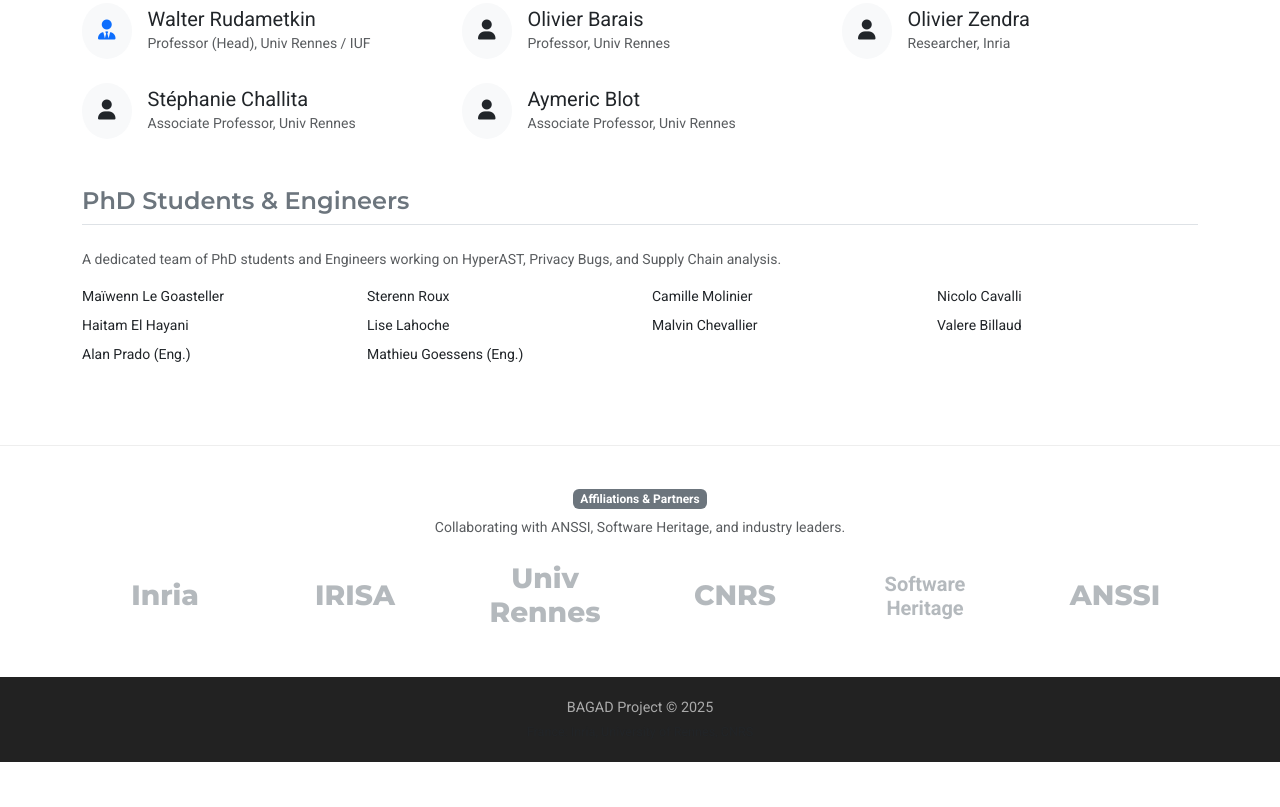
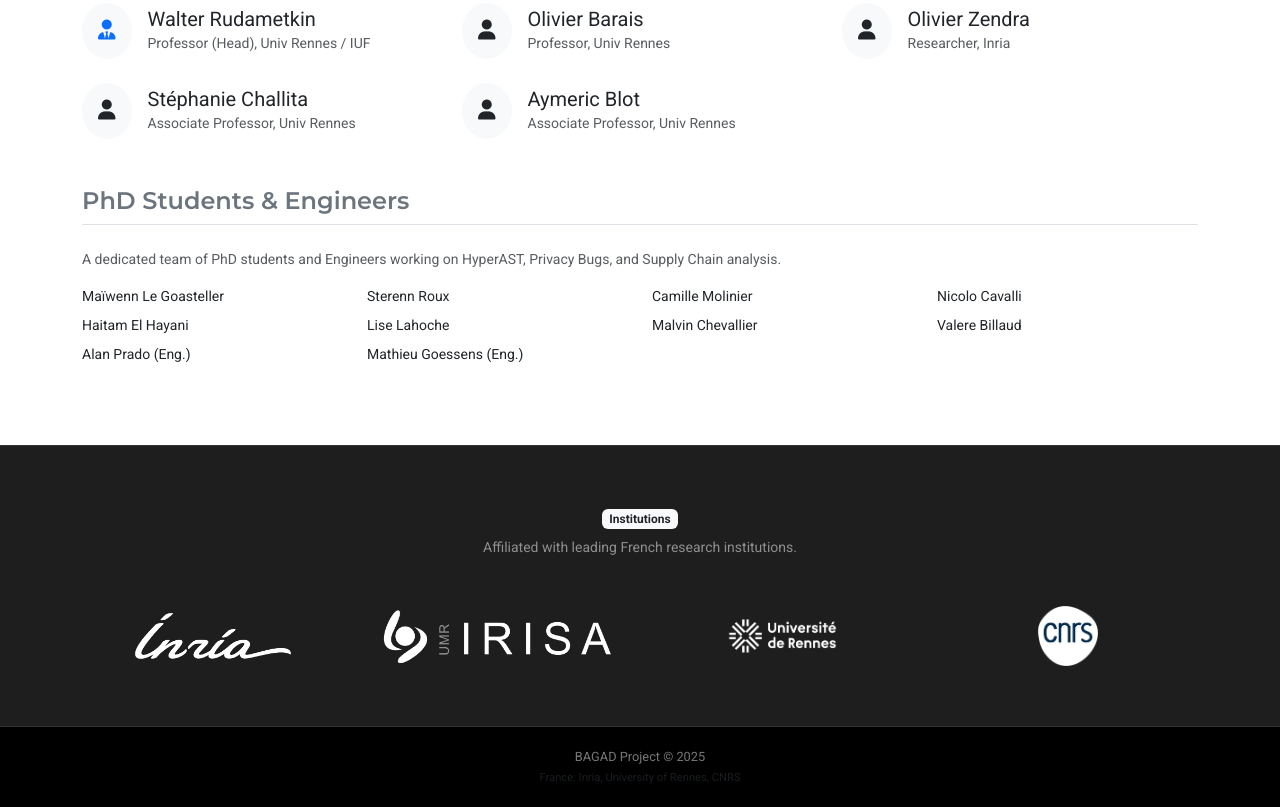
Before and after one commit to bagad-team/bagad-team.github.io, a plain HTML site: page index.html in a window 1280 px wide. Shown: the part 2248-3055 px from the top of the page. Before the commit the page ends 3010 px from the top, so only its background shows below. Drawn offline with nearby package versions, Linux system fonts and the light colour scheme.

Commit message:
update logo

```diff
--- a/index.html
+++ b/index.html
@@ -1,5 +1,6 @@
 <!DOCTYPE html>
 <html lang="en">
+
 <head>
     <meta charset="UTF-8">
     <meta name="viewport" content="width=device-width, initial-scale=1.0">
@@ -17,6 +18,7 @@
             --accent-red: #dc3545;    /* From PDF logo path */
             --accent-teal: #20c997;   /* From PDF logo dots */
             --light-gray: #f8f9fa;
+            --dark-bg: #1e1e1e;       /* Dark background for partners */
         }
 
         body {
@@ -114,31 +116,45 @@
             box-shadow: 0 2px 8px rgba(0,0,0,0.05);
         }
 
-        /* --- FOOTER / PARTNERS (Inspired by Diverse) --- */
+        /* --- PARTNERS STRIP (DARK THEME) --- */
         .partners-strip {
-            background-color: #fff;
-            padding: 40px 0;
-            border-top: 1px solid #eee;
+            background-color: var(--dark-bg); /* Dark background */
+            padding: 60px 0;
+            color: white;
+            border-top: 1px solid #333;
         }
-        .partner-logo {
-            max-height: 60px;
-            opacity: 0.7;
+        /* Style for text-based logos to look like white logos */
+        .partner-logo-text {
+            color: #fff;
+            opacity: 0.5;
             transition: opacity 0.3s;
-            filter: grayscale(100%);
+            text-transform: uppercase;
+            letter-spacing: 1px;
         }
-        .partner-logo:hover {
+        .partner-logo-text:hover {
             opacity: 1;
-            filter: grayscale(0%);
+            text-shadow: 0 0 10px rgba(255,255,255,0.3);
         }
+
+        /* --- FOOTER --- */
         footer {
-            background-color: #222;
-            color: #aaa;
+            background-color: #000;
+            color: #777;
             padding: 20px 0;
-            font-size: 0.9rem;
+            font-size: 0.8rem;
+            border-top: 1px solid #333;
         }
-        footer a { color: #fff; text-decoration: none; }
+        .organization-logo {
+    width: 100%;
+    height: 60px;
+    background-position: center;
+    background-repeat: no-repeat;
+    background-size: contain;
+}
+
     </style>
 </head>
+
 <body data-bs-spy="scroll" data-bs-target="#mainNav" data-bs-offset="100">
 
     <!-- DRAFT BANNER -->
@@ -176,7 +192,8 @@
             <p class="lead mb-4">Securing the Open Source Supply Chain, Repairing Code, and Enforcing Privacy.</p>
             <div class="d-flex justify-content-center gap-3">
                 <a href="#about" class="btn btn-outline-light btn-lg">Learn More</a>
-                <a href="#podcast" class="btn btn-danger btn-lg"><i class="fas fa-headphones me-2"></i> Listen to the Vision</a>
+                <a href="#podcast" class="btn btn-danger btn-lg"><i class="fas fa-headphones me-2"></i> Listen to the
+                    Vision</a>
             </div>
             <p class="mt-4 text-white-50 small">Inria domain: Distributed Programming & Software Engineering</p>
         </div>
@@ -189,18 +206,24 @@
                 <div class="col-md-6">
                     <h2 class="fw-bold mb-4">Trustworthy Open Source</h2>
                     <p class="text-secondary">
-                        Open Source Software (OSS) constitutes the foundation of the modern digital economy. However, this ubiquitous integration has created a compelling vector for malicious actors. Modern systems are increasingly targeted through their OSS components, where the complex supply chain offers a strategic gateway for injecting malicious code.
+                        Open Source Software (OSS) constitutes the foundation of the modern digital economy. However,
+                        this ubiquitous integration has created a compelling vector for malicious actors. Modern systems
+                        are increasingly targeted through their OSS components, where the complex supply chain offers a
+                        strategic gateway for injecting malicious code.
                     </p>
                     <p>
-                        <strong>BAGAD</strong> addresses this vulnerability by proposing a holistic framework to secure the OSS lifecycle—from dependency analysis to web and mobile privacy enforcement.
+                        <strong>BAGAD</strong> addresses this vulnerability by proposing a holistic framework to secure
+                        the OSS lifecycle—from dependency analysis to web and mobile privacy enforcement.
                     </p>
                     <p class="fst-italic text-muted">
-                        "We position our work as a form of Digital Public Health, providing vaccines (automated repair) and diagnostics (auditing) for the digital commons."
+                        "We position our work as a form of Digital Public Health, providing vaccines (automated repair)
+                        and diagnostics (auditing) for the digital commons."
                     </p>
                 </div>
                 <div class="col-md-6 text-center">
                     <!-- Placeholder for visual representation of supply chain or code -->
-                    <img src="https://images.unsplash.com/photo-1555949963-ff9fe0c870eb?auto=format&fit=crop&q=80" class="img-fluid rounded shadow-lg" alt="Code analysis">
+                    <img src="https://images.unsplash.com/photo-1555949963-ff9fe0c870eb?auto=format&fit=crop&q=80"
+                        class="img-fluid rounded shadow-lg" alt="Code analysis">
                 </div>
             </div>
         </div>
@@ -222,7 +245,8 @@
                         </div>
                         <h4 class="card-title text-center mb-3">Supply Chain Security</h4>
                         <p class="card-text text-secondary small">
-                            <strong>Objective:</strong> Guaranteeing the provenance, integrity, and compliance of open-source components.
+                            <strong>Objective:</strong> Guaranteeing the provenance, integrity, and compliance of
+                            open-source components.
                         </p>
                         <ul class="small text-secondary">
                             <li>Secure SBOMs & Dependency Graphs</li>
@@ -239,12 +263,13 @@
                         </div>
                         <h4 class="card-title text-center mb-3">Automated Repair</h4>
                         <p class="card-text text-secondary small">
-                            <strong>Objective:</strong> Reduce "Time-to-Fix" by automating vulnerability discovery and patch generation using Hybrid AI.
+                            <strong>Objective:</strong> Reduce "Time-to-Fix" by automating vulnerability discovery @scale and
+                            patch generation using Hybrid AI.
                         </p>
                         <ul class="small text-secondary">
-                            <li>Neuro-Symbolic AI</li>
-                            <li>Self-Healing Code</li>
-                            <li>Dealing with Hallucinations</li>
+                            <li>Large scale discovery using HyperAST</li>
+                            <li>Large scale discovery using fast classifier</li>
+                            <li>Self-Healing Bot in DevSecOps Pipeline</li>
                         </ul>
                     </div>
                 </div>
@@ -256,12 +281,13 @@
                         </div>
                         <h4 class="card-title text-center mb-3">Privacy Enforcement</h4>
                         <p class="card-text text-secondary small">
-                            <strong>Objective:</strong> Auditing and enforcing privacy properties in Web and Mobile applications.
+                            <strong>Objective:</strong> Auditing source code and enforcing privacy properties in Web and Mobile
+                            applications.
                         </p>
                         <ul class="small text-secondary">
                             <li>GDPR Compliance Checking</li>
+                            <li>Data Leak Detection</li>
                             <li>Anti-Fingerprinting</li>
-                            <li>Data Leak Detection</li>
                         </ul>
                     </div>
                 </div>
@@ -277,23 +303,28 @@
                     <div class="col-md-5">
                         <h2 class="fw-bold mb-3"><i class="fas fa-microphone-lines me-2"></i> Scientific Ambition</h2>
                         <p class="lead">Listen to the team's vision.</p>
-                        <p>Discover how BAGAD bridges the gap between academic research and industrial reality to ensure compliance with emerging regulations like the <strong>Cyber Resilience Act</strong>.</p>
+                        <p>Discover how BAGAD bridges the gap between academic research and industrial reality to ensure
+                            compliance with emerging regulations like the <strong>Cyber Resilience Act</strong>.</p>
                     </div>
                     <div class="col-md-7">
                         <!-- English Player -->
                         <div class="audio-player-wrapper mb-3">
-                            <h6 class="text-uppercase text-muted fw-bold small"><i class="flag-icon fas fa-globe-americas me-1"></i> Presentation (English)</h6>
+                            <h6 class="text-uppercase text-muted fw-bold small"><i
+                                    class="flag-icon fas fa-globe-americas me-1"></i> Presentation (English)</h6>
                             <audio controls class="w-100 mt-2">
-                                <source src="assets/audio/L_Open_Source_face_aux_attaques_étatiques.m4a" type="audio/mpeg">
+
+                                <source src="assets/audio/Securing_Open_Source_Supply_Chains_Now.m4a" type="audio/mpeg">
                                 Your browser does not support the audio element.
                             </audio>
                         </div>
 
                         <!-- French Player -->
                         <div class="audio-player-wrapper">
-                            <h6 class="text-uppercase text-muted fw-bold small"><i class="flag-icon fas fa-globe-europe me-1"></i> Présentation (Français)</h6>
+                            <h6 class="text-uppercase text-muted fw-bold small"><i
+                                    class="flag-icon fas fa-globe-europe me-1"></i> Présentation (Français)</h6>
                             <audio controls class="w-100 mt-2">
-                                <source src="assets/audio/Securing_Open_Source_Supply_Chains_Now.m4a" type="audio/mpeg">
+                                <source src="assets/audio/L_Open_Source_face_aux_attaques_étatiques.m4a"
+                                    type="audio/mpeg">
                                 Your browser does not support the audio element.
                             </audio>
                         </div>
@@ -314,7 +345,8 @@
                 <div class="row g-4">
                     <div class="col-md-4 col-sm-6">
                         <div class="d-flex align-items-center">
-                            <div class="bg-light rounded-circle p-3 me-3 text-primary"><i class="fas fa-user-tie fa-lg"></i></div>
+                            <div class="bg-light rounded-circle p-3 me-3 text-primary"><i
+                                    class="fas fa-user-tie fa-lg"></i></div>
                             <div>
                                 <h5 class="mb-0">Walter Rudametkin</h5>
                                 <small class="text-muted">Professor (Head), Univ Rennes / IUF</small>
@@ -323,7 +355,8 @@
                     </div>
                     <div class="col-md-4 col-sm-6">
                         <div class="d-flex align-items-center">
-                            <div class="bg-light rounded-circle p-3 me-3 text-dark"><i class="fas fa-user fa-lg"></i></div>
+                            <div class="bg-light rounded-circle p-3 me-3 text-dark"><i class="fas fa-user fa-lg"></i>
+                            </div>
                             <div>
                                 <h5 class="mb-0">Olivier Barais</h5>
                                 <small class="text-muted">Professor, Univ Rennes</small>
@@ -332,7 +365,8 @@
                     </div>
                     <div class="col-md-4 col-sm-6">
                         <div class="d-flex align-items-center">
-                            <div class="bg-light rounded-circle p-3 me-3 text-dark"><i class="fas fa-user fa-lg"></i></div>
+                            <div class="bg-light rounded-circle p-3 me-3 text-dark"><i class="fas fa-user fa-lg"></i>
+                            </div>
                             <div>
                                 <h5 class="mb-0">Olivier Zendra</h5>
                                 <small class="text-muted">Researcher, Inria</small>
@@ -341,7 +375,8 @@
                     </div>
                     <div class="col-md-4 col-sm-6">
                         <div class="d-flex align-items-center">
-                            <div class="bg-light rounded-circle p-3 me-3 text-dark"><i class="fas fa-user fa-lg"></i></div>
+                            <div class="bg-light rounded-circle p-3 me-3 text-dark"><i class="fas fa-user fa-lg"></i>
+                            </div>
                             <div>
                                 <h5 class="mb-0">Stéphanie Challita</h5>
                                 <small class="text-muted">Associate Professor, Univ Rennes</small>
@@ -350,7 +385,8 @@
                     </div>
                     <div class="col-md-4 col-sm-6">
                         <div class="d-flex align-items-center">
-                            <div class="bg-light rounded-circle p-3 me-3 text-dark"><i class="fas fa-user fa-lg"></i></div>
+                            <div class="bg-light rounded-circle p-3 me-3 text-dark"><i class="fas fa-user fa-lg"></i>
+                            </div>
                             <div>
                                 <h5 class="mb-0">Aymeric Blot</h5>
                                 <small class="text-muted">Associate Professor, Univ Rennes</small>
@@ -361,9 +397,10 @@
             </div>
 
             <!-- Non-Permanent Members -->
-             <div class="mb-4">
+            <div class="mb-4">
                 <h4 class="border-bottom pb-2 mb-4 text-secondary">PhD Students & Engineers</h4>
-                <p class="small text-muted mb-3">A dedicated team of PhD students and Engineers working on HyperAST, Privacy Bugs, and Supply Chain analysis.</p>
+                <p class="small text-muted mb-3">A dedicated team of PhD students and Engineers working on HyperAST,
+                    Privacy Bugs, and Supply Chain analysis.</p>
                 <div class="row small">
                     <div class="col-md-3 mb-2">Maïwenn Le Goasteller</div>
                     <div class="col-md-3 mb-2">Sterenn Roux</div>
@@ -380,37 +417,50 @@
         </div>
     </section>
 
-    <!-- PARTNERS STRIP (Diverse Style) -->
+
+
+    <!-- PARTNERS STRIP (DARK THEME) -->
     <section id="partners" class="partners-strip">
         <div class="container">
-            <div class="text-center mb-4">
-                <span class="badge bg-secondary mb-2">Affiliations & Partners</span>
-                <p class="text-muted small">Collaborating with ANSSI, Software Heritage, and industry leaders.</p>
+            <div class="text-center mb-5">
+                <span class="badge bg-light text-dark mb-2">Institutions</span>
+                <p class="small text-white-50">Affiliated with leading French research institutions.</p>
             </div>
+            <!-- Row for Logos -->
             <div class="row justify-content-center align-items-center text-center gy-4">
-                <!-- Using Text placeholders styled as logos for demo purposes -->
-                <!-- In a real scenario, replace <h2> with <img> tags -->
-                <div class="col-6 col-md-2">
-                    <h3 class="fw-bold text-secondary opacity-50">Inria</h3>
+                <div class="col-6 col-md-3">
+<a class="org-link" href="https://www.inria.fr"
+                                target="_blank">
+                                <div id="irisa" class="organization-logo"
+                                    style="background-image:url(/assets/img/inria.png)"></div>
+                            </a>
                 </div>
-                <div class="col-6 col-md-2">
-                    <h3 class="fw-bold text-secondary opacity-50">IRISA</h3>
+                <div class="col-6 col-md-3">
+<a class="org-link" href="https://www.irisa.fr"
+                                target="_blank">
+                                <div id="irisa" class="organization-logo"
+                                    style="background-image:url(/assets/img/irisa.png)"></div>
+                            </a>
+
                 </div>
-                <div class="col-6 col-md-2">
-                    <h3 class="fw-bold text-secondary opacity-50">Univ Rennes</h3>
+                <div class="col-6 col-md-3">
+<a class="org-link" href="https://www.irisa.fr"
+                                target="_blank">
+                                <div id="irisa" class="organization-logo"
+                                    style="background-image:url(/assets/img/univ-rennes1.png)"></div>
+                            </a>
                 </div>
-                <div class="col-6 col-md-2">
-                    <h3 class="fw-bold text-secondary opacity-50">CNRS</h3>
-                </div>
-                <div class="col-6 col-md-2">
-                    <h5 class="fw-bold text-secondary opacity-50">Software<br>Heritage</h5>
-                </div>
-                <div class="col-6 col-md-2">
-                    <h3 class="fw-bold text-secondary opacity-50">ANSSI</h3>
+                <div class="col-6 col-md-3">
+<a class="org-link" href="https://www.cnrs.fr"
+                                target="_blank">
+                                <div id="irisa" class="organization-logo"
+                                    style="background-image:url(/assets/img/cnrs.png)"></div>
+                            </a>
                 </div>
             </div>
         </div>
     </section>
+
 
     <!-- FOOTER -->
     <footer>
@@ -423,4 +473,5 @@
     <!-- Bootstrap JS -->
     <script src="https://cdn.jsdelivr.net/npm/bootstrap@5.3.0/dist/js/bootstrap.bundle.min.js"></script>
 </body>
+
 </html>
```
Also changed, not shown: assets/img/cnrs.png (added), assets/img/inria.png (added), assets/img/insa-rennes.png (added), assets/img/irisa.png (added), assets/img/univ-rennes1.png (added).
